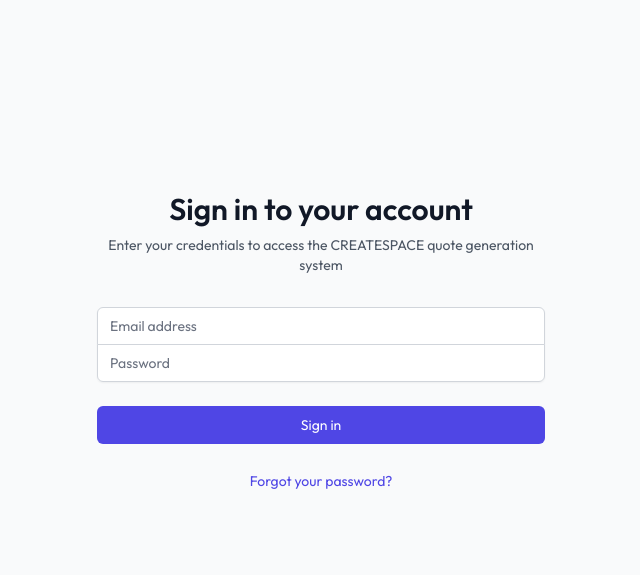
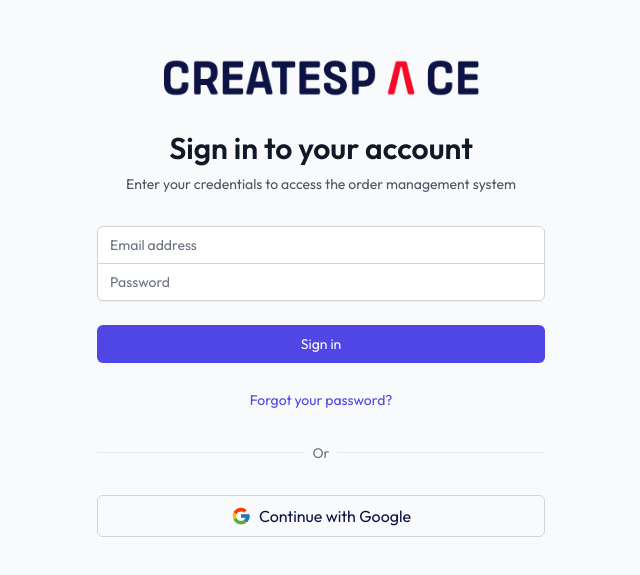
Before and after one commit to davenewza/tradeworks, a Vue app in the folder frontend/: page / in a window 1280 px wide. Shown: the part 103-678 px from the top of the page, without its empty margins (319-959 px from the left). Built offline with nearby package versions, Linux system fonts and the light colour scheme; no server answers; a web font is replaced by a local one.

Commit message:
Google auth

```diff
--- a/frontend/src/App.vue
+++ b/frontend/src/App.vue
@@ -2,7 +2,7 @@
   <div id="app" class="min-h-screen bg-gray-50">
     <!-- Authentication Check -->
     <div v-if="!isAuthenticated" class="min-h-screen">
-      <div class="max-w-6xl mx-auto px-4 py-8">
+      <div class="max-w-6xl mx-auto px-4 py-0">
         <LoginForm @login-success="handleLoginSuccess" />
       </div>
     </div>
@@ -100,6 +100,21 @@
     }
   },
   async mounted() {
+    // Handle SSO redirect (authorization code)
+    try {
+      const params = new URLSearchParams(window.location.search)
+      const code = params.get('code')
+      if (code && !authService.isAuthenticated()) {
+        await authService.exchangeAuthorizationCode(code)
+        // Clean the URL
+        const url = new URL(window.location.href)
+        url.searchParams.delete('code')
+        window.history.replaceState({}, '', url.toString())
+      }
+    } catch (e) {
+      console.error('SSO exchange failed:', e)
+    }
+
     // Check authentication status
     this.isAuthenticated = authService.isAuthenticated()
 
--- a/frontend/src/components/LoginForm.vue
+++ b/frontend/src/components/LoginForm.vue
@@ -1,12 +1,15 @@
 <template>
-  <div class="min-h-screen flex items-center justify-center bg-gray-50 py-12 px-4 sm:px-6 lg:px-8">
+  <div class="min-h-screen flex items-center justify-center bg-gray-50 py-0 px-4 sm:px-6 lg:px-8 overflow-hidden">
     <div class="max-w-md w-full space-y-8">
       <div>
-        <h2 class="mt-6 text-center text-3xl font-extrabold text-gray-900">
+        <div class="flex justify-center mb-8">
+          <img src="/createspace-logo.png" alt="CREATESPACE" class="h-10 w-auto" />
+        </div>
+        <h2 class="mt-4 text-center text-3xl font-extrabold text-gray-900">
           Sign in to your account
         </h2>
         <p class="mt-2 text-center text-sm text-gray-600">
-          Enter your credentials to access the CREATESPACE quote generation system
+          Enter your credentials to access the order management system
         </p>
       </div>
 
@@ -79,6 +82,15 @@
           </button>
         </div>
       </form>
+
+      <div class="relative my-6">
+        <div class="absolute inset-0 flex items-center"><div class="w-full border-t border-gray-200"></div></div>
+        <div class="relative flex justify-center text-sm"><span class="px-2 bg-gray-50 text-gray-500">Or</span></div>
+      </div>
+      <button @click="signInWithGoogle" type="button" class="w-full inline-flex items-center justify-center gap-2 border border-gray-300 rounded-md px-4 py-2 hover:bg-gray-100">
+        <svg xmlns="http://www.w3.org/2000/svg" viewBox="0 0 48 48" class="w-5 h-5"><path fill="#FFC107" d="M43.611,20.083H42V20H24v8h11.303c-1.649,4.657-6.08,8-11.303,8c-6.627,0-12-5.373-12-12    s5.373-12,12-12c3.059,0,5.842,1.153,7.961,3.039l5.657-5.657C34.046,6.053,29.268,4,24,4C12.955,4,4,12.955,4,24    s8.955,20,20,20s20-8.955,20-20C44,22.659,43.862,21.35,43.611,20.083z"/><path fill="#FF3D00" d="M6.306,14.691l6.571,4.819C14.655,16.108,18.961,13,24,13c3.059,0,5.842,1.153,7.961,3.039l5.657-5.657    C34.046,6.053,29.268,4,24,4C16.318,4,9.656,8.337,6.306,14.691z"/><path fill="#4CAF50" d="M24,44c4.983,0,9.514-1.917,12.961-5.039l-5.981-5.064C29.047,35.091,26.715,36,24,36    c-5.202,0-9.619-3.317-11.277-7.951l-6.534,5.036C9.582,39.556,16.227,44,24,44z"/><path fill="#1976D2" d="M43.611,20.083H42V20H24v8h11.303c-0.792,2.237-2.231,4.166-4.103,5.597c0,0,0,0,0,0l6.581,5.561    c-0.465,0.427,7.219-5.289,7.219-15.238C44,22.659,43.862,21.35,43.611,20.083z"/></svg>
+        <span>Continue with Google</span>
+      </button>
     </div>
 
     <!-- Forgot Password Modal -->
@@ -180,6 +192,16 @@
       } finally {
         this.resetLoading = false
       }
+    },
+    async signInWithGoogle() {
+      try {
+        const providers = await authService.getAuthProviders()
+        const google = (providers || []).find(p => (p.name || '').toLowerCase().includes('google') || (p.type || '').toLowerCase().includes('google'))
+        const target = google?.authorizeUrl || `${authService.baseUrl.replace('/api/json','')}/auth/authorize/google`
+        window.location.href = target
+      } catch (e) {
+        this.error = e.message || 'Google sign-in not available'
+      }
     }
   }
 }
--- a/frontend/src/services/authService.js
+++ b/frontend/src/services/authService.js
@@ -86,6 +86,40 @@
       console.error('Login error:', error)
       throw error
     }
+  }
+
+  // Exchange authorization_code from SSO redirect for Keel tokens
+  async exchangeAuthorizationCode(code) {
+    const formData = new URLSearchParams()
+    formData.append('grant_type', 'authorization_code')
+    formData.append('code', code)
+
+    const tokenBase = this.baseUrl.replace('/api/json', '')
+    const response = await fetch(`${tokenBase}/auth/token`, {
+      method: 'POST',
+      headers: { 'Content-Type': 'application/x-www-form-urlencoded' },
+      body: formData
+    })
+
+    if (!response.ok) {
+      const errorData = await response.json().catch(() => ({}))
+      throw new Error(errorData.message || errorData.error_description || 'SSO token exchange failed')
+    }
+
+    const data = await response.json()
+    this.setToken(data.access_token)
+    if (data.refresh_token) {
+      localStorage.setItem('refresh_token', data.refresh_token)
+    }
+    return data
+  }
+
+  // Get available auth providers (for SSO)
+  async getAuthProviders() {
+    const tokenBase = this.baseUrl.replace('/api/json', '')
+    const res = await fetch(`${tokenBase}/auth/providers`, { method: 'GET' })
+    if (!res.ok) throw new Error('Failed to load auth providers')
+    return res.json()
   }
 
   // Get user record using getMe
--- a/frontend/src/style.css
+++ b/frontend/src/style.css
@@ -19,9 +19,12 @@
 }
 
 @layer base {
+  html, body, #app {
+    min-height: 100%;
+  }
   html {
     /* Always reserve space for the vertical scrollbar to prevent layout shift */
-    overflow-y: scroll;
+    overflow-y: auto;
   }
   body {
     @apply bg-white text-brand-navy font-sans;
```
Also changed, not shown: 10 other files (tests, documents, lock files or other folders).
